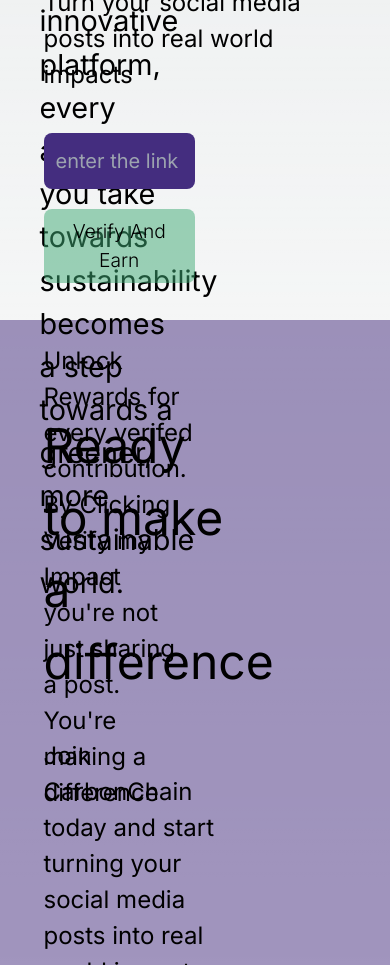
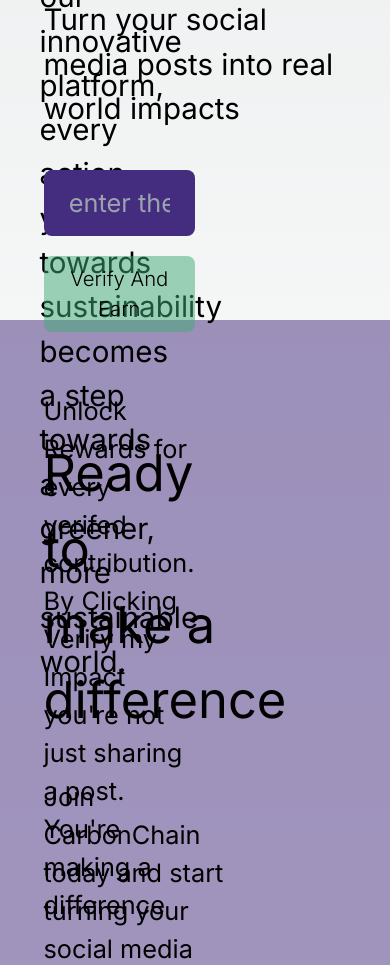
Before and after one commit to therealhamad/Carbon-Chain, a Next.js app: page / in a window 390 px wide. Shown: the part 1740-2705 px from the top of the page. Built offline with nearby package versions, Linux system fonts and the light colour scheme.

Commit message:
worked on responsiveness

```diff
--- a/app/page.jsx
+++ b/app/page.jsx
@@ -11,6 +11,8 @@
 
 export default function Home() {
   const [isVerifyClicked, setIsVerifyClicked] = useState(false);
+  const [post, setPost] = useState("");
+
   const verifyClicked = () => {
     setIsVerifyClicked(!isVerifyClicked);
   };
@@ -71,7 +73,7 @@
             /*  */
           >
             <motion.div
-              className="w-[50%] text-[1.8rem] px-5 mt-[60px] leading-20"
+              className="w-[50%] text-[3.5vh] px-5 mt-[60px] leading-20"
               initial={{ x: "-100%", opacity: 0 }}
               whileInView={{ x: 0, opacity: 1 }}
               transition={{ duration: 0.5, ease: easeInOut }}
@@ -87,7 +89,10 @@
             </motion.div>
             <div></div>
           </section>
-          <Verification onButtonClick={verifyClicked} />
+          <Verification
+            onButtonClick={verifyClicked}
+            handleChange={(e) => setPost(e.target.value)}
+          />
           <Difference />
         </>
       ) : (
--- a/app/posts/page.jsx
+++ b/app/posts/page.jsx
@@ -2,15 +2,17 @@
 
 import Post from "@/components/Post";
 import userData from "@/data/data.json";
+import CreatePost from "@/components/CreatePost";
 
 import { useState } from "react";
 
 export default function Page() {
-  const [postsData, setPostsData] = useState([{}]);
+  const [postsData, setPostsData] = useState(userData);
   return (
     <main className="px-[5vw]">
+      <CreatePost />
       <div className="mt-[10vh]">
-        {userData.map((item, index) => {
+        {postsData.map((item, index) => {
           return (
             <Post
               postData={item.postData}
--- /dev/null
+++ b/components/CreatePost.jsx
@@ -0,0 +1,19 @@
+"use client";
+import { useState } from "react";
+export default function createPost({ submitHandler, changeFucntion }) {
+  const [post, setPost] = useState("");
+  return (
+    <div className="w-[60%] mx-auto mt-[5vh]">
+      <div className="w-[100%] text-[2.2vh] border  py-2">
+        <form action="" className="w-[100%]" onSubmit={submitHandler}>
+          <input
+            onChange={(e) => setPost(e.target.value)}
+            type="text"
+            placeholder="Type your post here"
+            className="w-[100%] bg-transparent focus:outline-none"
+          />
+        </form>
+      </div>
+    </div>
+  );
+}
--- a/components/Difference.jsx
+++ b/components/Difference.jsx
@@ -3,28 +3,25 @@
 export default function Difference() {
   return (
     <>
-      <section
-        className=" h-[80vh] px-[5vw] bg-[rgba(68,45,127,0.5)] pt-[30px]"
-        /*  */
-      >
+      <section className=" h-[80vh] px-[5vw] bg-[rgba(68,45,127,0.5)] pt-[30px]">
         <motion.div
-          className="mt-[60px] px-6"
+          className="mt-[10vh] px-6"
           initial={{ x: "-100%", opacity: 0 }}
           whileInView={{ x: 0, opacity: 1 }}
           transition={{ duration: 0.5, ease: easeInOut }}
           viewport={{ once: true, margin: "-50px" }}
         >
           <div className="w-[60%]">
-            <h1 className="text-[3rem]">Ready to make a difference</h1>
-            <h3 className="text-[1.5rem] my-[40px]">
+            <h1 className="text-[6vh]">Ready to make a difference</h1>
+            <h3 className="text-[3vh] my-[40px]">
               Join CarbonChain today and start turning your social media posts
               into real world impacts
             </h3>
-            <h3 className="text-[1.5rem] my-[40px]">
+            <h3 className="text-[3vh] my-[40px]">
               Together we can forge a path towards a world where the
               sustainability isn't just a goal. It's a way of life{" "}
             </h3>
-            <h3 className="text-[1.5rem] my-[40px] ">
+            <h3 className="text-[3vh] my-[40px] ">
               Join The movement. Join CarbonChain
             </h3>
           </div>
--- a/components/Post.jsx
+++ b/components/Post.jsx
@@ -9,7 +9,7 @@
   };
 
   return (
-    <div className="max-w-md mx-auto bg-[rgba(255,255,255,0.09)] rounded-xl shadow-md overflow-hidden md:max-w-2xl my-4">
+    <div className="w-[50vw] min-h-[25vh] mx-auto bg-[rgba(255,255,255,0.09)] rounded-xl shadow-md overflow-hidden my-4">
       <div className="md:flex">
         <div className="p-4 flex items-center">
           <Image
@@ -25,7 +25,7 @@
           </div>
         </div>
       </div>
-      <div className="px-4 py-2 w-[90%] mx-auto">
+      <div className="px-4 py-2 text-[2.5vh] w-[90%] mx-auto">
         <p>{postData}</p>
       </div>
       <div className="w-[80%] mx-auto pb-5 flex justify-between items-center mt-[2vh]">
--- a/components/Verification.jsx
+++ b/components/Verification.jsx
@@ -1,8 +1,7 @@
 "use client";
 import { motion } from "framer-motion";
 import { useState } from "react";
-export default function Verification({ onButtonClick }) {
-  const [postLink, setPostLink] = useState("");
+export default function Verification({ onButtonClick, handleChange }) {
   return (
     <>
       <section
@@ -17,30 +16,34 @@
           transition={{ duration: 0.5 }}
           viewport={{ once: true, margin: "-50px" }}
         >
-          <h1 className="text-[3rem] mb-10">
+          <h1 className="text-[6vh] mb-10">
             Certify Your <span className="text-green-600 font-bold">Green</span>{" "}
             Efforts
           </h1>
-          <h2 className="text-[1.5rem]">
+          <h2 className="text-[3.5vh]">
             Turn your social media posts into real world impacts
           </h2>
           <div className="w-[50%] my-10 flex flex-col items-end ">
-            <form action="" className="w-[100%]">
+            <form
+              action=""
+              className="w-[100%]"
+              onSubmit={(event) => event.preventDefault()}
+            >
               <input
                 type="text"
                 placeholder="enter the link to your tweets here"
-                className="w-[100%] bg-[rgba(68,45,127,1)]  leading-10 text-xl px-3 py-2 rounded-lg focus:outline-none "
-                onChange={(e) => setPostLink(e.target.value)}
+                className="w-[100%] bg-[rgba(68,45,127,1)]  leading-10 text-[3vh] px-[3vh] py-[1.5vh] rounded-lg focus:outline-none "
+                onChange={handleChange}
               />
             </form>
             <button
-              className="text-[1.2rem] font-light my-5 px-5 py-2 rounded-lg bg-[rgba(63,170,116,0.5)]"
+              className="text-[2.4vh] font-light my-5 px-5 py-2 rounded-lg bg-[rgba(63,170,116,0.5)]"
               onClick={onButtonClick}
             >
               Verify And Earn
             </button>
           </div>
-          <h2 className="mt-[10px] text-[1.5rem] w-[50%]">
+          <h2 className="mt-[10px] text-[3vh] w-[50%]">
             Unlock Rewards for every verifed contribution. <br /> By Clicking
             Verify my Impact you're not just sharing a post. You're making a
             difference
```
